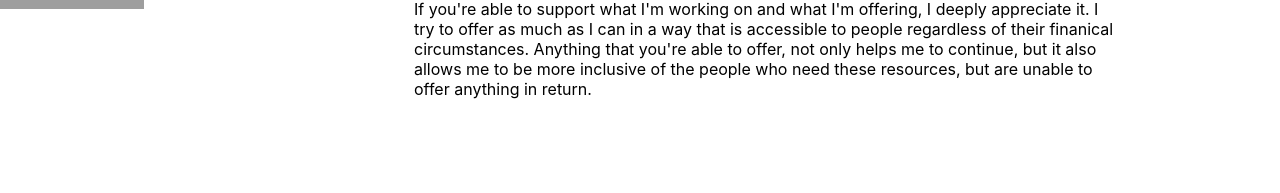
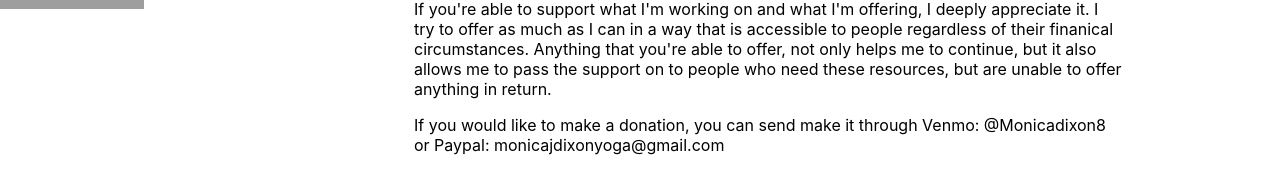
Before and after one commit to md0808/yoga, a React (Create React App) app: page /support in a window 1280 px wide. Shown: the part 291-484 px from the top of the page. Built offline with nearby package versions, Linux system fonts and the light colour scheme; grey boxes are pictures that could not be loaded.

Commit message:
support page

```diff
--- a/src/pages/support.js
+++ b/src/pages/support.js
@@ -13,8 +13,12 @@ const support = () => {
         deeply appreciate it. I try to offer as much as I can in a way that is
         accessible to people regardless of their finanical circumstances.
         Anything that you're able to offer, not only helps me to continue, but
-        it also allows me to be more inclusive of the people who need these
+        it also allows me to pass the support on to people who need these
         resources, but are unable to offer anything in return.
+      </p>
+      <p>
+        If you would like to make a donation, you can send make it through
+        Venmo: @Monicadixon8 or Paypal: monicajdixonyoga@gmail.com
       </p>
     </div>
   );
```
